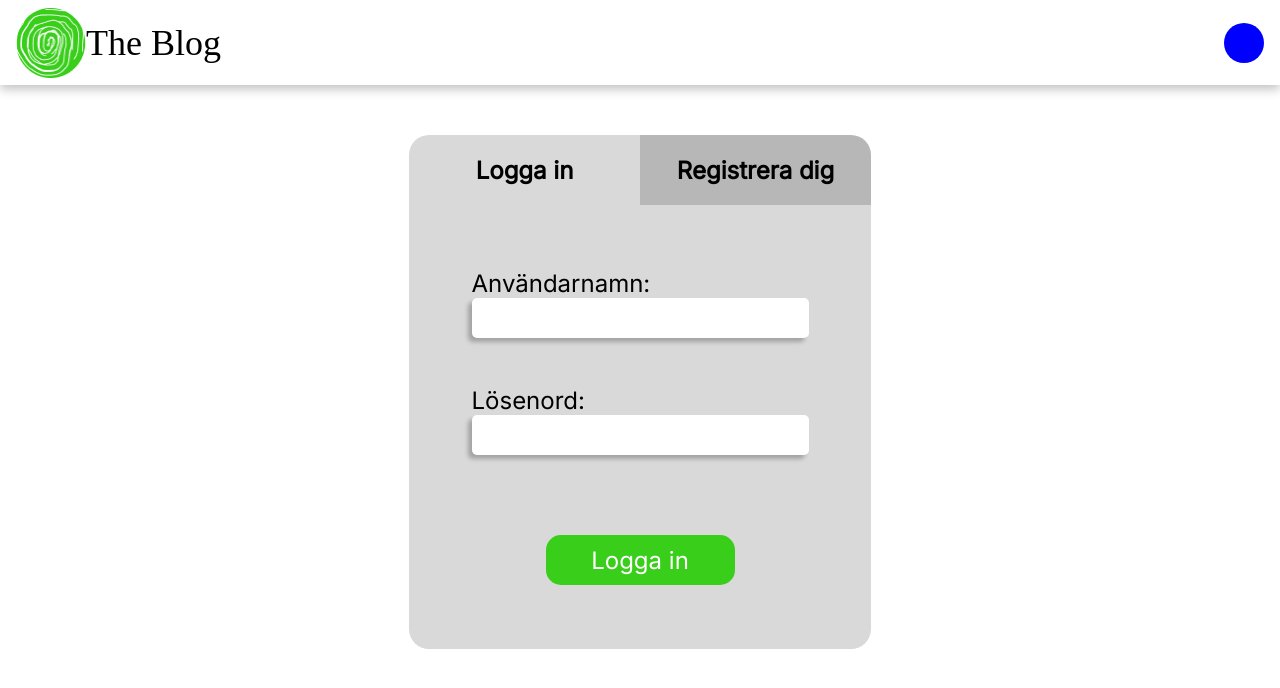
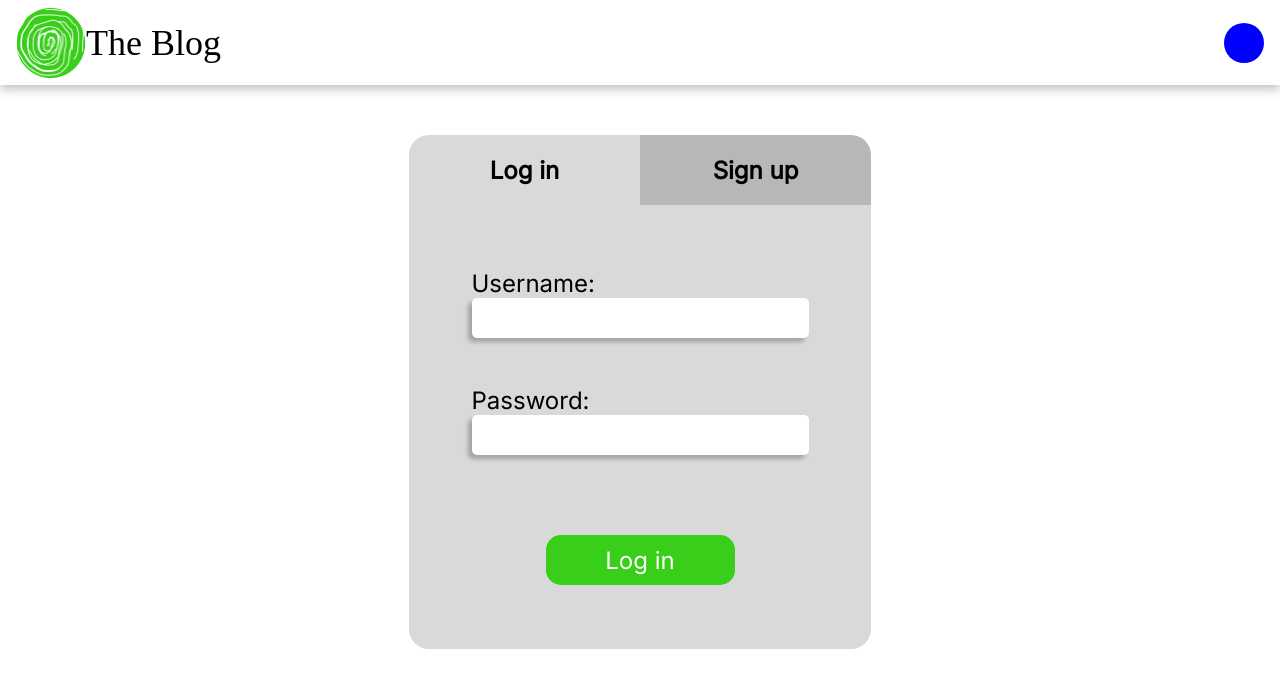
Before and after one commit to nils-nyberg/blog-express, a React (Vite) app in the folder frontend/: page /auth in a window 1280 px wide. Shown: the top 688 px of the page. Built offline with nearby package versions, Linux system fonts and the light colour scheme; a web font is replaced by a local one.

Commit message:
Replace text in Auth page to use English and Swedish translations

```diff
--- a/frontend/src/routes/Auth.tsx
+++ b/frontend/src/routes/Auth.tsx
@@ -1,9 +1,12 @@
 import { useState } from "react";
+import { useTranslation } from "react-i18next";
 
 function Auth() {
   const [view, setView] = useState<"login" | "register">("login");
   const [loginColor, setLoginColor] = useState<string>("#d9d9d9");
   const [registerColor, setRegisterColor] = useState<string>("#b7b7b7");
+
+  const { t } = useTranslation();
 
   return (
     <>
@@ -19,7 +22,7 @@ function Auth() {
                 setRegisterColor("#b7b7b7");
               }}
             >
-              Logga in
+              {t("auth.view.login")}
             </h2>
             <h2
               className="view__register"
@@ -30,48 +33,48 @@ function Auth() {
                 setRegisterColor("#d9d9d9");
               }}
             >
-              Registrera dig
+              {t("auth.view.register")}
             </h2>
           </div>
           <form className="form">
             {view === "login" ? (
               <>
                 <div>
-                  <label>Användarnamn:</label>
+                  <label>{t("auth.form.username")}</label>
                   <input className="form__text-input" type="text" />
                 </div>
                 <div>
-                  <label>Lösenord:</label>
+                  <label>{t("auth.form.password")}</label>
                   <input className="form__text-input" type="password" />
                 </div>
                 <input
                   className="form__submit"
                   type="submit"
-                  value="Logga in"
+                  value={t("auth.form.submit__login")}
                 />
               </>
             ) : (
               <>
                 <div>
-                  <label>E-mail:</label>
+                  <label>{t("auth.form.email")}</label>
                   <input className="form__text-input" type="email" />
                 </div>
                 <div>
-                  <label>Användarnamn:</label>
+                  <label>{t("auth.form.username")}</label>
                   <input className="form__text-input" type="text" />
                 </div>
                 <div>
-                  <label>Lösenord:</label>
+                  <label>{t("auth.form.password")}</label>
                   <input className="form__text-input" type="password" />
                 </div>
                 <div>
-                  <label>Upprepa lösenord:</label>
+                  <label>{t("auth.form.repeat-password")}</label>
                   <input className="form__text-input" type="password" />
                 </div>
                 <input
                   className="form__submit"
                   type="submit"
-                  value="Registrera"
+                  value={t("auth.form.submit__register")}
                 />
               </>
             )}
--- a/frontend/src/utils/i18n/i18next.ts
+++ b/frontend/src/utils/i18n/i18next.ts
@@ -1,17 +1,23 @@
 import i18next from "i18next";
 import { initReactI18next } from "react-i18next";
 import LanguageDetector from "i18next-browser-languagedetector";
+
+import en from "./locales/en.json";
+import sv from "./locales/sv.json";
 
 i18next
   .use(LanguageDetector)
   .use(initReactI18next)
   .init({
     // debug: true,
+    resources: {
+      en: { translation: en },
+      sv: { translation: sv },
+    },
     fallbackLng: "en",
     interpolation: {
       escapeValue: false, // not needed for react as it escapes by default
     },
-    resources: {},
   });
 
 export default i18next;
--- /dev/null
+++ b/frontend/src/utils/i18n/locales/en.json
@@ -0,0 +1,16 @@
+{
+  "auth": {
+    "view": {
+      "login": "Log in",
+      "register": "Sign up"
+    },
+    "form": {
+      "username": "Username:",
+      "password": "Password:",
+      "repeat-password": "Repeat password:",
+      "email": "Email:",
+      "submit__login": "Log in",
+      "submit__register": "Sign up"
+    }
+  }
+}
--- /dev/null
+++ b/frontend/src/utils/i18n/locales/sv.json
@@ -0,0 +1,16 @@
+{
+  "auth": {
+    "view": {
+      "login": "Logga in",
+      "register": "Registrera dig"
+    },
+    "form": {
+      "username": "Användarnamn:",
+      "password": "Lösenord:",
+      "repeat-password": "Upprepa lösenord:",
+      "email": "Email:",
+      "submit__login": "Logga in",
+      "submit__register": "Registrera"
+    }
+  }
+}
```
